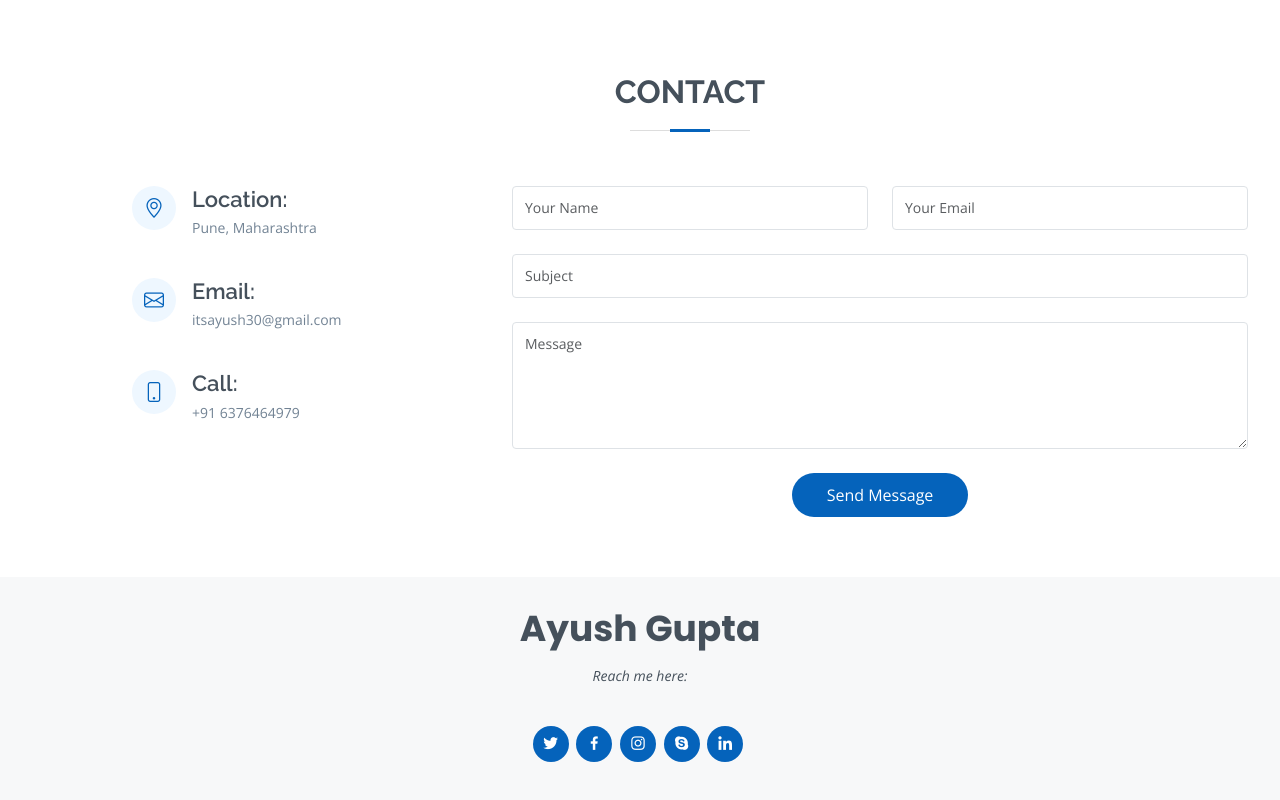
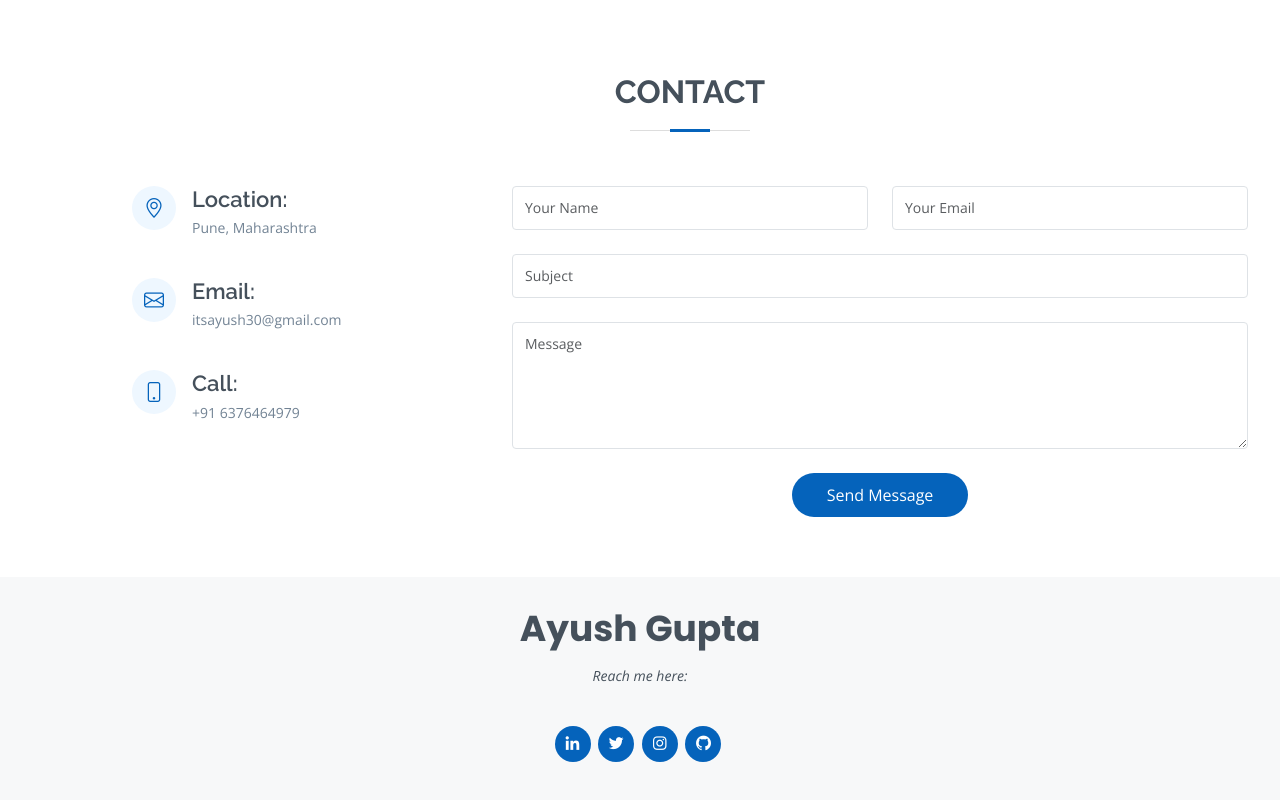
Before and after one commit to Itsayush30/My-Portfolio, a plain HTML site: page index.html in a window 1280 px wide. Shown: the part 3785-4585 px from the top of the page. Drawn offline with nearby package versions, Linux system fonts and the light colour scheme.

Commit message:
Added footer items

```diff
--- a/index.html
+++ b/index.html
@@ -627,11 +627,10 @@
         <h3>Ayush Gupta</h3>
         <p>Reach me here:</p>
         <div class="social-links">
-          <a href="#" class="twitter"><i class="bx bxl-twitter"></i></a>
-          <a href="#" class="facebook"><i class="bx bxl-facebook"></i></a>
-          <a href="#" class="instagram"><i class="bx bxl-instagram"></i></a>
-          <a href="#" class="google-plus"><i class="bx bxl-skype"></i></a>
-          <a href="#" class="linkedin"><i class="bx bxl-linkedin"></i></a>
+          <a href="https://www.linkedin.com/in/ayushg30/" class="facebook"><i class="bx bxl-linkedin"></i></a>
+          <a href="https://twitter.com/AyushGu19678116" class="instagram"><i class="bx bxl-twitter"></i></a>
+          <a href="https://www.instagram.com/curious.gupta/" class="twitter"><i class="bx bxl-instagram"></i></a>
+          <a href="https://github.com/Itsayush30" class="twitter"><i class="bx bxl-github"></i></a>
         </div>
       </div>
     </footer>
```
